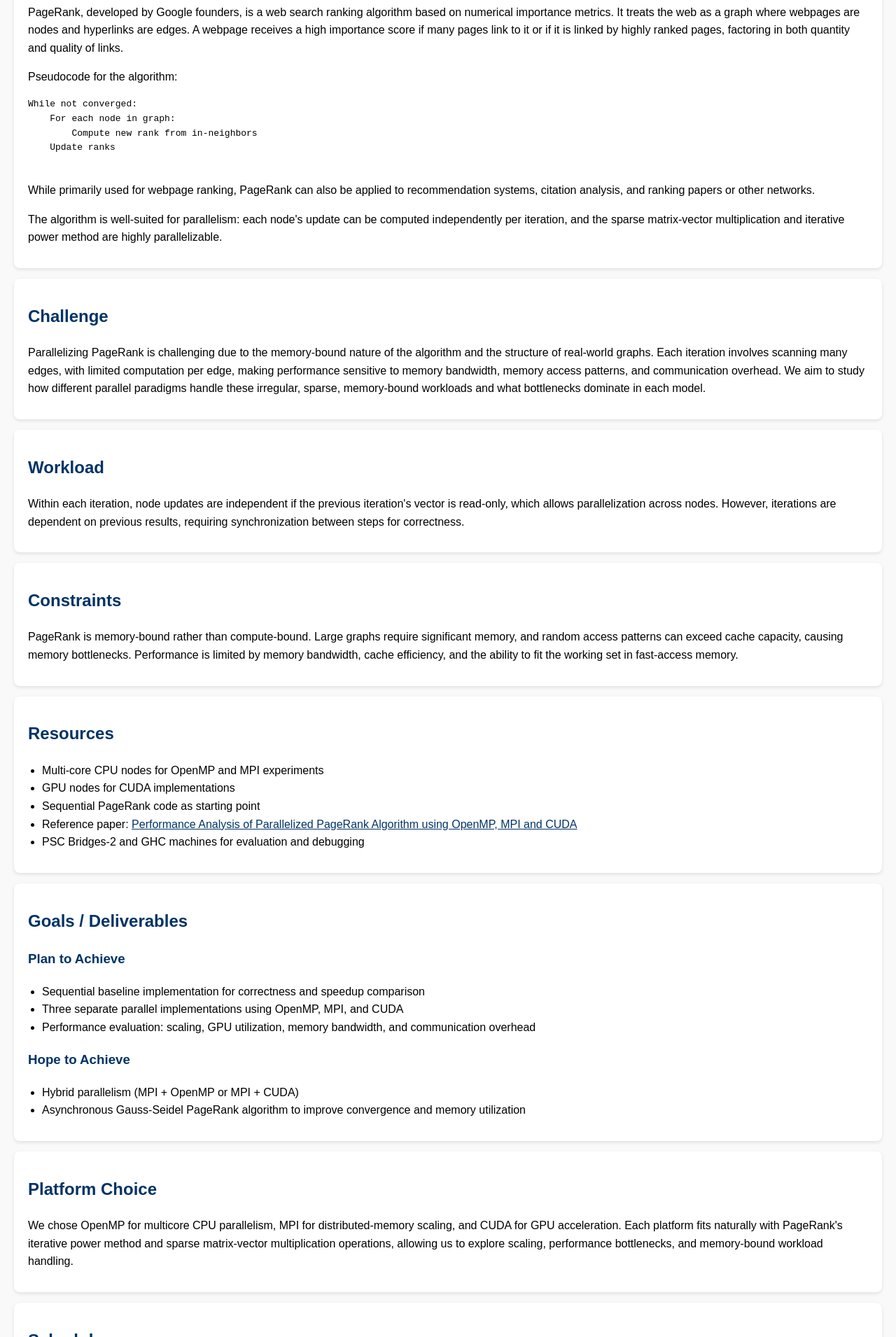
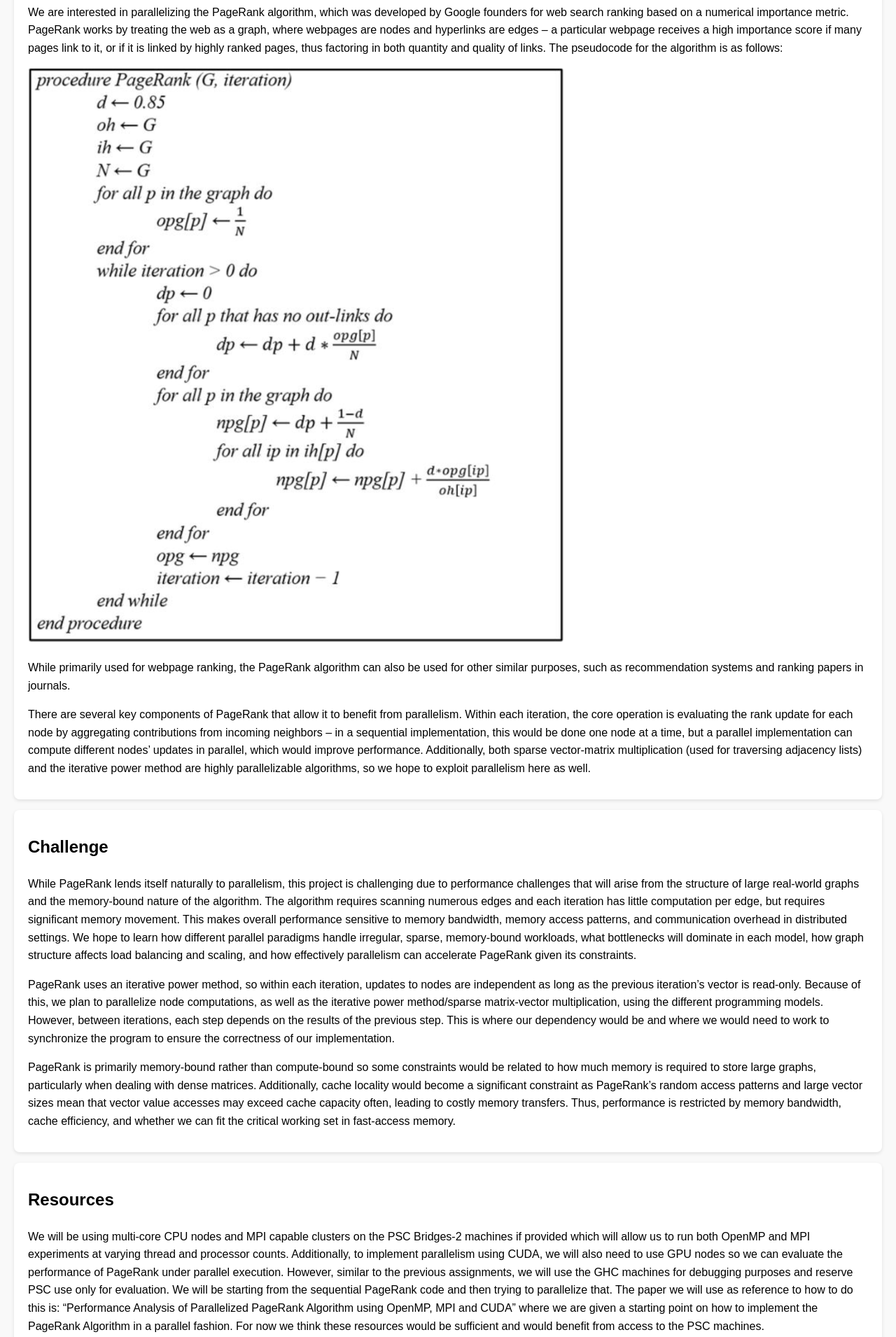
Before and after one commit to mahu0926/parallel-pagerank, a plain HTML site: page index.html in a window 1280 px wide. Shown: the part 660-2570 px from the top of the page at 70% size. Drawn offline with Linux system fonts and the light colour scheme.

Commit message:
updated website

```diff
--- a/index.html
+++ b/index.html
@@ -16,9 +16,6 @@
             padding: 10px;
             background-color: #003366;
             color: white;
-        }
-        h1, h2, h3 {
-            color: #003366;
         }
         section {
             background-color: white;
@@ -63,68 +60,65 @@
 
     <section id="summary">
         <h2>Summary</h2>
-        <p>We plan to implement and optimize a parallelized version of the PageRank algorithm using three complementary parallel programming models: OpenMP, MPI, and CUDA, to measure the importance of different nodes in a network. Our goal is to design and benchmark our parallel implementation and compare it against the sequential implementation and potentially other parallel implementations if time persists.</p>
+        <p>We plan to implement and optimize a parallelized version of the PageRank algorithm using three complementary parallel programming models: OpenMP, MPI, and CUDA, to measure the importance of different nodes in a network. Our goal is to design and benchmark our parallel implementation and compare it against the sequential implementation and potentially other parallel implementations if time persists. </p>
     </section>
 
     <section id="background">
         <h2>Background</h2>
-        <p>PageRank, developed by Google founders, is a web search ranking algorithm based on numerical importance metrics. It treats the web as a graph where webpages are nodes and hyperlinks are edges. A webpage receives a high importance score if many pages link to it or if it is linked by highly ranked pages, factoring in both quantity and quality of links.</p>
-        <p>Pseudocode for the algorithm:</p>
-        <pre>
-While not converged:
-    For each node in graph:
-        Compute new rank from in-neighbors
-    Update ranks
-        </pre>
-        <p>While primarily used for webpage ranking, PageRank can also be applied to recommendation systems, citation analysis, and ranking papers or other networks.</p>
-        <p>The algorithm is well-suited for parallelism: each node's update can be computed independently per iteration, and the sparse matrix-vector multiplication and iterative power method are highly parallelizable.</p>
+        <p>We are interested in parallelizing the PageRank algorithm, which was developed by Google founders for web search ranking based on a numerical importance metric. PageRank works by treating the web as a graph, where webpages are nodes and hyperlinks are edges – a particular webpage receives a high importance score if many pages link to it, or if it is linked by highly ranked pages, thus factoring in both quantity and quality of links. The pseudocode for the algorithm is as follows: </p>
+        <img src="10649542-fig-2-source-large.gif" alt="PageRank Pseudocode">
+        <p>While primarily used for webpage ranking, the PageRank algorithm can also be used for other similar purposes, such as recommendation systems and ranking papers in journals.</p>
+        <p>There are several key components of PageRank that allow it to benefit from parallelism. Within each iteration, the core operation is evaluating the rank update for each node by aggregating contributions from incoming neighbors – in a sequential implementation, this would be done one node at a time, but a parallel implementation can compute different nodes’ updates in parallel, which would improve performance. Additionally, both sparse vector-matrix multiplication (used for traversing adjacency lists) and the iterative power method are highly parallelizable algorithms, so we hope to exploit parallelism here as well.</p>
     </section>
 
     <section id="challenge">
         <h2>Challenge</h2>
-        <p>Parallelizing PageRank is challenging due to the memory-bound nature of the algorithm and the structure of real-world graphs. Each iteration involves scanning many edges, with limited computation per edge, making performance sensitive to memory bandwidth, memory access patterns, and communication overhead. We aim to study how different parallel paradigms handle these irregular, sparse, memory-bound workloads and what bottlenecks dominate in each model.</p>
-    </section>
+        <p>While PageRank lends itself naturally to parallelism, this project is challenging due to performance challenges that will arise from the structure of large real-world graphs and the memory-bound nature of the algorithm. The algorithm requires scanning numerous edges and each iteration has little computation per edge, but requires significant memory movement. This makes overall performance sensitive to memory bandwidth, memory access patterns, and communication overhead in distributed settings. We hope to learn how different parallel paradigms handle irregular, sparse, memory-bound workloads, what bottlenecks will dominate in each model, how graph structure affects load balancing and scaling, and how effectively parallelism can accelerate PageRank given its constraints. </p>
+        <p>PageRank uses an iterative power method, so within each iteration, updates to nodes are independent as long as the previous iteration’s vector is read-only. Because of this, we plan to parallelize node computations, as well as the iterative power method/sparse matrix-vector multiplication, using the different programming models.
 
-    <section id="workload">
-        <h2>Workload</h2>
-        <p>Within each iteration, node updates are independent if the previous iteration's vector is read-only, which allows parallelization across nodes. However, iterations are dependent on previous results, requiring synchronization between steps for correctness.</p>
-    </section>
-
-    <section id="constraints">
-        <h2>Constraints</h2>
-        <p>PageRank is memory-bound rather than compute-bound. Large graphs require significant memory, and random access patterns can exceed cache capacity, causing memory bottlenecks. Performance is limited by memory bandwidth, cache efficiency, and the ability to fit the working set in fast-access memory.</p>
+            However, between iterations, each step depends on the results of the previous step. This is where our dependency would be and where we would need to work to synchronize the program to ensure the correctness of our implementation.
+        </p>
+        <p>
+            PageRank is primarily memory-bound rather than compute-bound so some constraints would be related to how much memory is required to store large graphs, particularly when dealing with dense matrices. Additionally, cache locality would become a significant constraint as PageRank’s random access patterns and large vector sizes mean that vector value accesses may exceed cache capacity often, leading to costly memory transfers. Thus, performance is restricted by memory bandwidth, cache efficiency, and whether we can fit the critical working set in fast-access memory.
+        </p>
     </section>
 
     <section id="resources">
         <h2>Resources</h2>
-        <ul>
-            <li>Multi-core CPU nodes for OpenMP and MPI experiments</li>
-            <li>GPU nodes for CUDA implementations</li>
-            <li>Sequential PageRank code as starting point</li>
-            <li>Reference paper: <a href="https://ieeexplore.ieee.org/stamp/stamp.jsp?tp=&arnumber=10649542" target="_blank">Performance Analysis of Parallelized PageRank Algorithm using OpenMP, MPI and CUDA</a></li>
-            <li>PSC Bridges-2 and GHC machines for evaluation and debugging</li>
-        </ul>
+        <p>
+            We will be using multi-core CPU nodes and MPI capable clusters on the PSC Bridges-2 machines if provided which will allow us to run both OpenMP and MPI experiments at varying thread and processor counts. Additionally, to implement parallelism using CUDA, we will also need to use GPU nodes so we can evaluate the performance of PageRank under parallel execution. However, similar to the previous assignments, we will use the GHC machines for debugging purposes and reserve PSC use only for evaluation. We will be starting from the sequential PageRank code and then trying to parallelize that. The paper we will use as reference to how to do this is: “Performance Analysis of Parallelized PageRank Algorithm using OpenMP, MPI and CUDA” where we are given a starting point on how to implement the PageRank Algorithm in a parallel fashion. For now we think these resources would be sufficient and would benefit from access to the PSC machines.
+        </p>
     </section>
 
     <section id="goals">
         <h2>Goals / Deliverables</h2>
         <h3>Plan to Achieve</h3>
         <ul>
-            <li>Sequential baseline implementation for correctness and speedup comparison</li>
-            <li>Three separate parallel implementations using OpenMP, MPI, and CUDA</li>
-            <li>Performance evaluation: scaling, GPU utilization, memory bandwidth, and communication overhead</li>
+            <li>Sequential Baseline Implementation: This will provide us a baseline for speedup calculations and a reference for correctness
+
+            </li>
+            <li>3 Separate Parallel Implementations with OpenMP, MPI, CUDA: We will perform power-iteration PageRank until convergence using a CSR/adjacency-list graph representation for each implementation. If we are unable to do all 3 we will at least plan to create implementations of 2 of these methods
+
+            </li>
+            <li>
+                Performance Evaluation and Speedup Analysis: We will measure the strength of scaling as we increase the number of processors, GPU throughput and utilization for CUDA, computation time, total time, memory bandwidth utilization, and communication overhead for MPI. We expect that all three algorithms will satisfy correctness. We expect to achieve at least a 4x speedup with OpenMP on 16 cores, Distributed speedup with MPI, and at least 8x speedup with CUDA on a moderate sized graph. These metrics were consistent with the results achieved from previous research so we will aim for our results to be comparable or better than them.
+            </li>
         </ul>
 
         <h3>Hope to Achieve</h3>
         <ul>
-            <li>Hybrid parallelism (MPI + OpenMP or MPI + CUDA)</li>
-            <li>Asynchronous Gauss-Seidel PageRank algorithm to improve convergence and memory utilization</li>
+            <li>Hybrid Parallelism: we will attempt to create a hybrid parallel algorithm where we combine either MPI and OpenMP or MPI and CUDA.
+            </li>
+            <li>We might also implement the asynchronous Gauss-Seidel PageRank algorithm and see if we can get better results with MPI, OpenMP, and CUDA implementations. We hypothesize that if we are able to do this we would get better speedup and memory utilization results as this algorithm would remove global iteration barriers.
+            </li>
         </ul>
     </section>
 
     <section id="platform-choice">
         <h2>Platform Choice</h2>
-        <p>We chose OpenMP for multicore CPU parallelism, MPI for distributed-memory scaling, and CUDA for GPU acceleration. Each platform fits naturally with PageRank's iterative power method and sparse matrix-vector multiplication operations, allowing us to explore scaling, performance bottlenecks, and memory-bound workload handling.</p>
+        <p>
+            To parallelize our algorithm, we plan to use OpenMP, MPI, and CUDA. OpenMP is well suited for PageRank, since each iteration of the PageRank algorithm contains loops over nodes in the graph that can be parallelized, which would allow us to effectively use multicore CPUs. CUDA is also a good fit, since it’s naturally suited to handle the parallelization of sparse matrix-vector multiplication and iterative powers, which comprise the bulk of PageRank’s computation. Lastly, we chose to explore MPI due to the memory-bound nature of PageRank - MPI allows us to partition the graph across multiple nodes, which in theory would benefit the scalability of PageRank, so we wanted to explore this as well.
+        </p>
     </section>
 
     <section id="schedule">
```
Also changed, not shown: 10649542-fig-2-source-large.gif (added).
